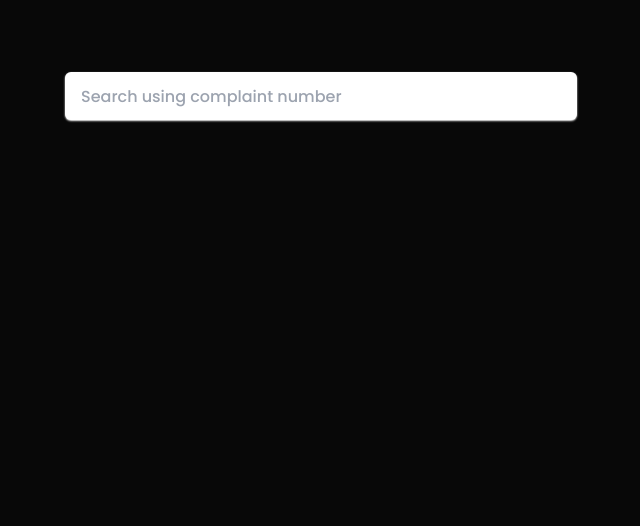
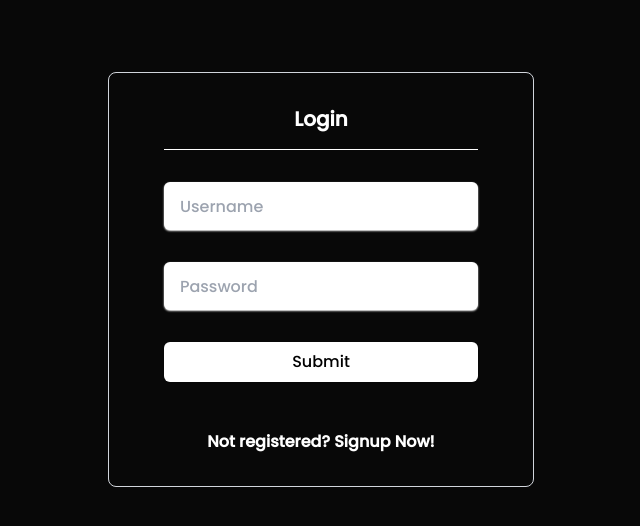
Before and after one commit to Hrishabh17/Municipal_Corporation_Management, a React (Create React App) app in the folder frontend/myapp/: page /login in a window 1280 px wide. Shown: the top 526 px of the page, without its empty margins (319-959 px from the left). Built offline with nearby package versions, Linux system fonts and the light colour scheme; a web font is replaced by a local one.

Commit message:
Home_Login_Registration_done

```diff
--- a/frontend/myapp/src/App.js
+++ b/frontend/myapp/src/App.js
@@ -3,6 +3,7 @@ import { BrowserRouter as Router, Routes, Route } from 'react-router-dom';
 
 import Home from './components/home/home';
 import Login from './components/Login_Signup/login';
+import CitizenSignup from './components/Login_Signup/citizen_signup';
 
 function App() {
   return (
@@ -11,6 +12,7 @@ function App() {
         <Routes>
           <Route path='/' element={<Home />}/>
           <Route path='/login' element={<Login />}/>
+          <Route path='/register' element={<CitizenSignup />}/>
         </Routes>
       </Router>
     </div>
--- /dev/null
+++ b/frontend/myapp/src/components/Login_Signup/citizen_signup.js
@@ -0,0 +1,83 @@
+import React, { useState, useRef } from 'react'
+import { useNavigate } from 'react-router-dom'
+import { FiUpload } from "react-icons/fi"
+
+export default function CitizenSignup()
+{
+    const navigate = useNavigate()
+    let initialImage = {
+        userProfileImage: "logo.png"
+    }
+    const [image, setImage] = useState(initialImage)
+    const inputFileRef = useRef(null);
+    const onFilechange = (e) => {
+        const reader = new FileReader()
+        reader.onload = () => {
+            if (reader.readyState === 2) {
+                setImage({ userProfileImage: reader.result })
+            }
+        }
+        reader.readAsDataURL(e.target.files[0])
+    }
+
+    const onBtnClick = () => {
+        inputFileRef.current.click();
+    }
+
+    return(
+        <div className="w-full h-max bg-[#080808] py-2">
+            <div className="container mx-auto">
+                <div className="flex flex-col items-center justify-center mt-16 w-1/3 mx-auto border-[0.5px] border-gray-300 p-4 gap-6 rounded-lg">
+
+                    <div className='flex flex-row items-center justify-center w-4/5 border-b-[0.5px] border-b-white'>
+                        <h1 className='text-white font-[Poppins] text-xl font-semibold py-4'>Register</h1>
+                    </div>
+                    <div className='flex flex-row items-center justify-center w-4/5'>
+                        <input type="text" placeholder="Name"
+                            className="w-full h-10 shadow-sm shadow-white rounded-md text-black placeholder:text-gray-400 font-[Poppins] px-4 outline-none font-medium">
+                        </input>
+                    </div>
+                    <div className='flex flex-row items-center justify-center w-4/5'>
+                        <textarea placeholder="Address" rows="4" cols="50"
+                            className="w-full h-10 py-2 shadow-sm shadow-white rounded-md text-black placeholder:text-gray-400 font-[Poppins] px-4 outline-none font-medium">
+                        </textarea>
+                    </div>
+                    <div className='flex flex-row items-center justify-center w-4/5'>
+                        <input type="tel" placeholder="Contact Number"
+                            className="w-full h-10 shadow-sm shadow-white rounded-md text-black placeholder:text-gray-400 font-[Poppins] px-4 outline-none font-medium">
+                        </input>
+                    </div>
+                    <div className='flex flex-row items-center justify-center w-4/5'>
+                        <input type="password" placeholder="Password"
+                            className="w-full h-10 shadow-sm shadow-white rounded-md text-black placeholder:text-gray-400 font-[Poppins] px-4 outline-none font-medium">
+                        </input>
+                    </div>
+                    <div className='flex flex-row items-center justify-center w-4/5'>
+                        <input type="password" placeholder="Confirm Password"
+                            className="w-full h-10 shadow-sm shadow-white rounded-md text-black placeholder:text-gray-400 font-[Poppins] px-4 outline-none font-medium">
+                        </input>
+                    </div>
+
+                    <div className="w-full items-center justify-center">
+                        <div className='w-4/5 mx-auto py-2 mb-4 bg-gray-100 rounded-md'>
+                            <div className='flex flex-row justify-center items-center w-3/5 h-[250px] my-2 mx-auto overflow-hidden rounded-xl'>
+                                <img src={image.userProfileImage} alt="Uploaded Profile" classname="rounded-full border-2 border-white"></img>
+                            </div>
+                        </div>
+                        <div onClick={onBtnClick} className={`cursor-pointer flex flex-row justify-center mx-0 xl:mx-auto items-center rounded-3xl shadow-3xl shadow-gray-900  w-4/5 px-0 py-2 gap-4 bg-white text-blue-900 hover:bg-red-200 hover:text-black`}>
+                            <i className='text-sm xl:text-2xl cursor-pointer'><FiUpload /></i>
+                            <button className='font-[Poppins] font-bold xl:font-extrabold text-xs xl:text-sm'>Upload Profile Image</button>
+                            <input type="file" ref={inputFileRef} onChange={onFilechange} className='hidden'></input>
+                        </div>
+                    </div>
+                    <div className='flex flex-row items-center justify-center w-4/5'>
+                        <button className='w-full h-10 bg-white rounded-md shadow-sm hover:text-white font-[Poppins] px-4 outline-none font-medium hover:bg-blue-700 hover:duration-200'>Submit</button>
+                    </div>
+                    <div className='flex flex-row items-center justify-center w-full py-4'>
+                        <h1 onClick={()=>{navigate('/login')}} className='text-white font-[Poppins] text-base font-semibold hover:underline underline-offset-8 underline-white duration-200 hover:cursor-pointer'>Already registered? Login Now!</h1>
+                    </div>
+                </div>
+            </div>
+        </div>
+    )
+}
--- a/frontend/myapp/src/components/Login_Signup/login.js
+++ b/frontend/myapp/src/components/Login_Signup/login.js
@@ -1,14 +1,35 @@
 import React from 'react'
+import { useNavigate } from 'react-router-dom'
 
 export default function Login()
 {
+    const navigate = useNavigate()
+
     return(
         <div className="w-full h-[100vh] bg-[#080808] py-2">
             <div className="container mx-auto">
-                <div className="flex flex-col items-center justify-center mt-16">
-                    <input type="text" placeholder="Search using complaint number"
-                        className="w-2/5 h-12 shadow-sm shadow-white rounded-md text-black placeholder:text-gray-400 font-[Poppins] px-4 outline-none font-medium">
-                    </input>
+                <div className="flex flex-col items-center justify-center mt-16 w-1/3 mx-auto border-[0.5px] border-gray-300 p-4 gap-8 rounded-lg">
+
+                    <div className='flex flex-row items-center justify-center w-4/5 border-b-[0.5px] border-b-white'>
+                        <h1 className='text-white font-[Poppins] text-xl font-semibold py-4'>Login</h1>
+                    </div>
+                    <div className='flex flex-row items-center justify-center w-4/5'>
+                        <input type="text" placeholder="Username"
+                            className="w-full h-12 shadow-sm shadow-white rounded-md text-black placeholder:text-gray-400 font-[Poppins] px-4 outline-none font-medium">
+                        </input>
+                    </div>
+                    <div className='flex flex-row items-center justify-center w-4/5'>
+                        <input type="password" placeholder="Password"
+                            className="w-full h-12 shadow-sm shadow-white rounded-md text-black placeholder:text-gray-400 font-[Poppins] px-4 outline-none font-medium">
+                        </input>
+                    </div>
+                    <div className='flex flex-row items-center justify-center w-4/5'>
+                        <button className='w-full h-10 bg-white rounded-md shadow-sm hover:text-white font-[Poppins] px-4 outline-none font-medium hover:bg-blue-700 hover:duration-200'>Submit</button>
+                    </div>
+                    <div className='flex flex-row items-center justify-center w-full py-4'>
+                    <h1 onClick={()=>{navigate('/register')}} className='text-white font-[Poppins] text-base font-semibold hover:underline underline-offset-8 underline-white duration-200 hover:cursor-pointer'>Not registered? Signup Now!</h1>
+                    </div>
+
                 </div>
             </div>
         </div>
--- a/frontend/myapp/src/components/home/home_content.js
+++ b/frontend/myapp/src/components/home/home_content.js
@@ -18,7 +18,7 @@ export default function HomeBody()
                     </input>
                 </div>
                 <div className="flex flex-row items-center justify-center mt-24 h-max p-4 gap-12">
-                    <div onClick={()=>{navigate('/signup')}} className="flex flex-col justify-center items-center w-1/4 p-4 border-[1.5px] border-gray-400 h-max bg-black rounded-lg shadow-md hover:scale-105 duration-200 gap-8 divide-y-[0.6px] hover:bg-blue-800 min-h-[170px]">
+                    <div onClick={()=>{navigate('/register')}} className="flex flex-col justify-center items-center w-1/4 p-4 border-[1.5px] border-gray-400 h-max bg-black rounded-lg shadow-md hover:scale-105 duration-200 gap-8 divide-y-[0.6px] hover:bg-blue-800 min-h-[170px]">
                         <div className="flex flex-row justify-center items-center gap-4">
                             <h1 className="text-white font-[Poppins] font-semibold text-lg">Citizen Registration</h1>
                             <BsFillPersonPlusFill className="text-white text-3xl"/>
```
